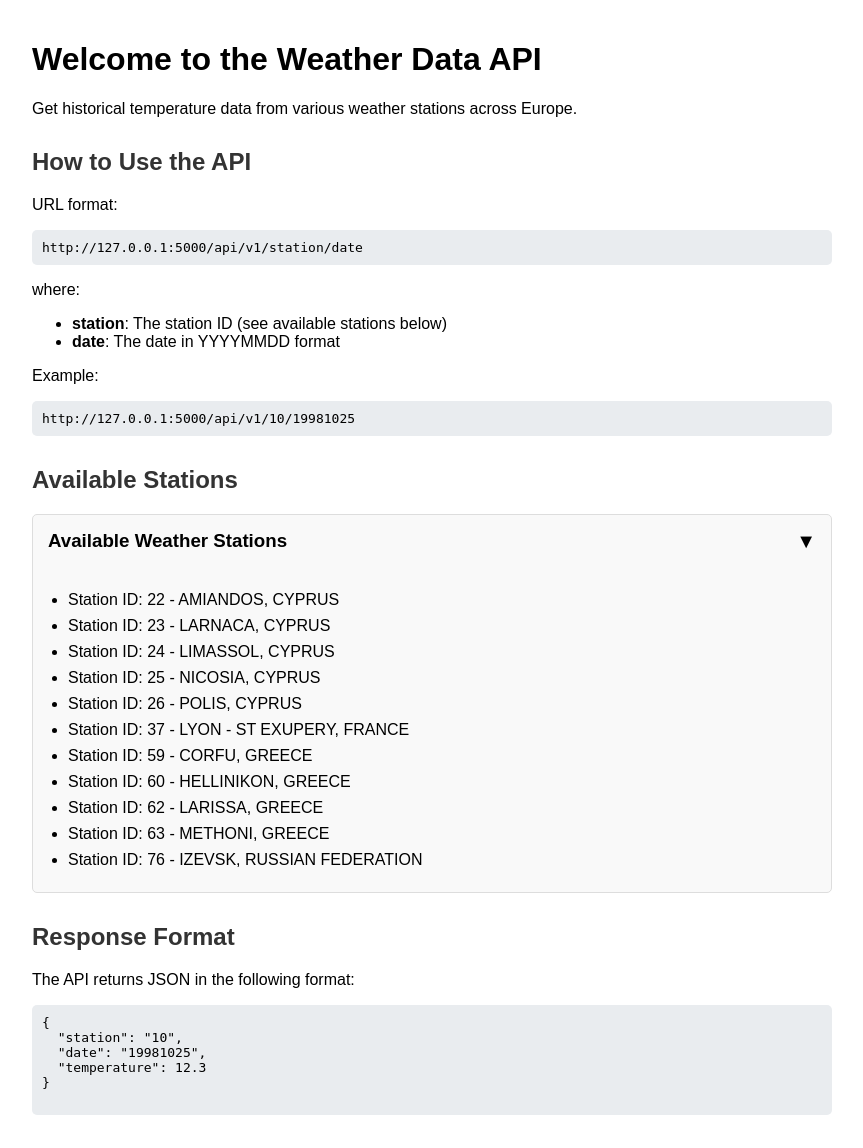
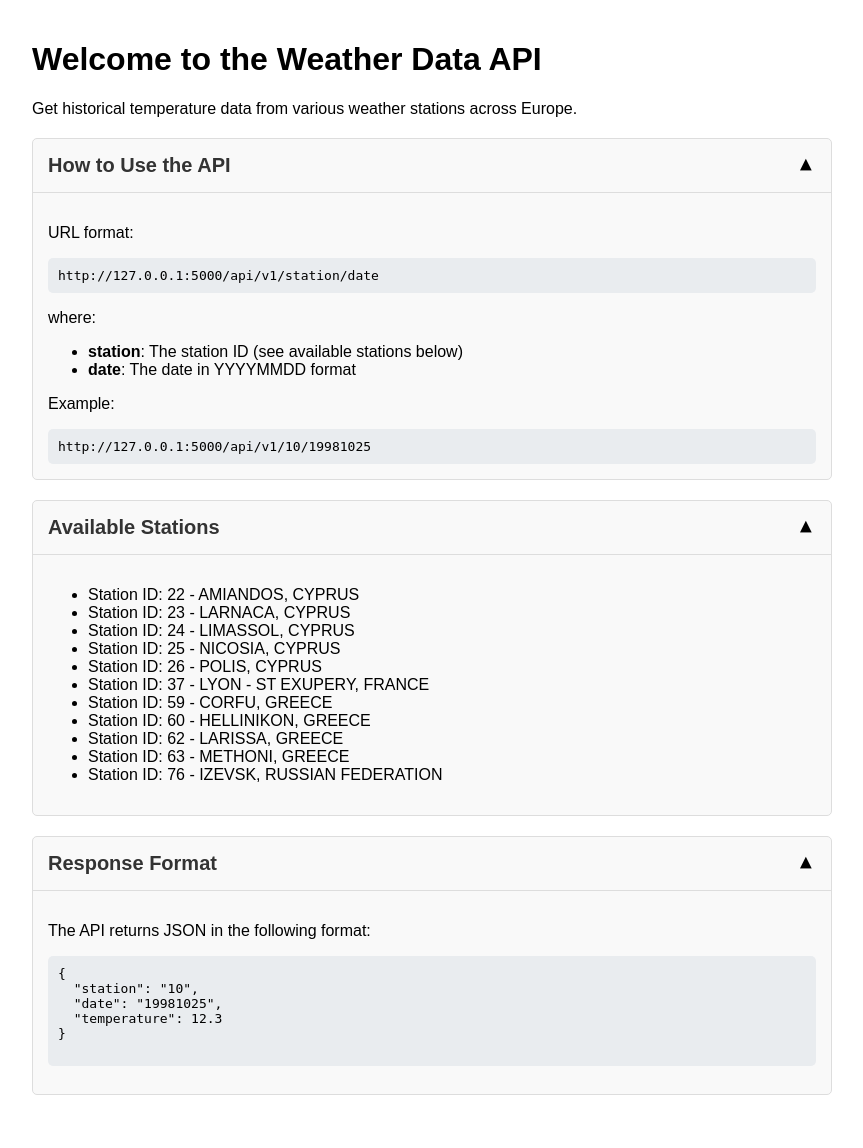
Before and after one commit to zgospodinov/weather-api, a Flask app: page / in a window 1280 px wide. Shown: the whole page, without its empty margins (208-1071 px from the left). After the commit the page ends 1095 px from the top, so only its background shows below. Run offline with Flask 3, Linux system fonts and the light colour scheme.

Commit message:
H2 sections collapsable

```diff
--- a/static/css/style.css
+++ b/static/css/style.css
@@ -3,6 +3,50 @@ body {
   max-width: 800px;
   margin: 0 auto;
   padding: 20px;
+}
+
+.collapsible-section {
+  margin: 20px 0;
+  border: 1px solid #ddd;
+  border-radius: 5px;
+  background-color: #f9f9f9;
+}
+
+.section-header {
+  width: 100%;
+  padding: 15px;
+  background: none;
+  border: none;
+  text-align: left;
+  cursor: pointer;
+  display: flex;
+  justify-content: space-between;
+  align-items: center;
+  border-bottom: 1px solid #ddd;
+}
+
+.section-header:hover {
+  background-color: #f0f0f0;
+}
+
+.section-header:focus {
+  outline: 2px solid #007bff;
+  outline-offset: -2px;
+}
+
+.section-header h2 {
+  margin: 0;
+  font-size: 1.5em;
+  color: #333;
+}
+
+.section-content {
+  padding: 15px;
+  display: none;
+}
+
+.section-content.show {
+  display: block;
 }
 
 .station-list {
--- a/static/js/main.js
+++ b/static/js/main.js
@@ -1,30 +1,32 @@
-// Function to toggle the station list visibility
-function toggleStations() {
-  const content = document.querySelector(".station-content");
-  const icon = document.querySelector(".toggle-icon");
-  const header = document.querySelector(".station-header");
-  const isExpanded = content.classList.contains("show");
+// Function to toggle a section's visibility
+function toggleSection(button) {
+  const section = button.nextElementSibling;
+  const icon = button.querySelector(".toggle-icon");
+  const isExpanded = section.classList.contains("show");
 
-  content.classList.toggle("show");
-  icon.classList.toggle("rotated");
+  section.classList.toggle("show");
+  icon.style.transform = isExpanded ? "rotate(0deg)" : "rotate(180deg)";
 
   // Update ARIA attributes
-  header.setAttribute("aria-expanded", !isExpanded);
+  button.setAttribute("aria-expanded", !isExpanded);
 }
 
 // Handle keyboard events
 function handleKeyPress(event) {
   if (event.key === "Enter" || event.key === " ") {
     event.preventDefault();
-    toggleStations();
+    toggleSection(event.target);
   }
 }
 
-// Initialize the station list on page load
+// Initialize all sections on page load
 document.addEventListener("DOMContentLoaded", function () {
-  const content = document.querySelector(".station-content");
-  const header = document.querySelector(".station-header");
+  const buttons = document.querySelectorAll(".section-header");
 
-  content.classList.add("show");
-  header.setAttribute("aria-expanded", "true");
+  buttons.forEach((button) => {
+    const section = button.nextElementSibling;
+    section.classList.add("show");
+    button.setAttribute("aria-expanded", "true");
+    button.querySelector(".toggle-icon").style.transform = "rotate(180deg)";
+  });
 });
--- a/templates/home.html
+++ b/templates/home.html
@@ -13,32 +13,42 @@
       Get historical temperature data from various weather stations across
       Europe.
     </p>
-
+    <div class="collapsible-section">
+      <button
+        class="section-header"
+        onclick="toggleSection(this)"
+        onKeyPress="handleKeyPress(event)"
+      >
         <h2>How to Use the API</h2>
+        <span class="toggle-icon" aria-hidden="true">▼</span>
+      </button>
+      <section class="section-content show" aria-label="API usage instructions">
         <p>URL format:</p>
         <div class="example">http://127.0.0.1:5000/api/v1/station/date</div>
         <p>where:</p>
         <ul>
           <li>
-        <strong>station</strong>: The station ID (see available stations below)
+            <strong>station</strong>: The station ID (see available stations
+            below)
           </li>
           <li><strong>date</strong>: The date in YYYYMMDD format</li>
         </ul>
 
         <p>Example:</p>
         <div class="example">http://127.0.0.1:5000/api/v1/10/19981025</div>
+      </section>
+    </div>
 
-    <h2>Available Stations</h2>
-    <div class="station-list">
+    <div class="collapsible-section">
       <button
-        class="station-header"
-        onclick="toggleStations()"
+        class="section-header"
+        onclick="toggleSection(this)"
         onKeyPress="handleKeyPress(event)"
       >
-        <h3>Available Weather Stations</h3>
+        <h2>Available Stations</h2>
         <span class="toggle-icon" aria-hidden="true">▼</span>
       </button>
-      <section class="station-content" aria-label="Weather stations list">
+      <section class="section-content show" aria-label="Weather stations list">
         <ul>
           {% for station in stations %}
           <li>Station ID: {{ station.id }} - {{ station.location }}</li>
@@ -47,7 +57,19 @@
       </section>
     </div>
 
+    <div class="collapsible-section">
+      <button
+        class="section-header"
+        onclick="toggleSection(this)"
+        onKeyPress="handleKeyPress(event)"
+      >
         <h2>Response Format</h2>
+        <span class="toggle-icon" aria-hidden="true">▼</span>
+      </button>
+      <section
+        class="section-content show"
+        aria-label="Response format details"
+      >
         <p>The API returns JSON in the following format:</p>
         <pre class="example">
 {
@@ -56,6 +78,8 @@
   "temperature": 12.3
 }
         </pre>
+      </section>
+    </div>
 
     <script src="{{ url_for('static', filename='js/main.js') }}"></script>
   </body>
```
Lines whose indentation alone changed are shown as unchanged.
